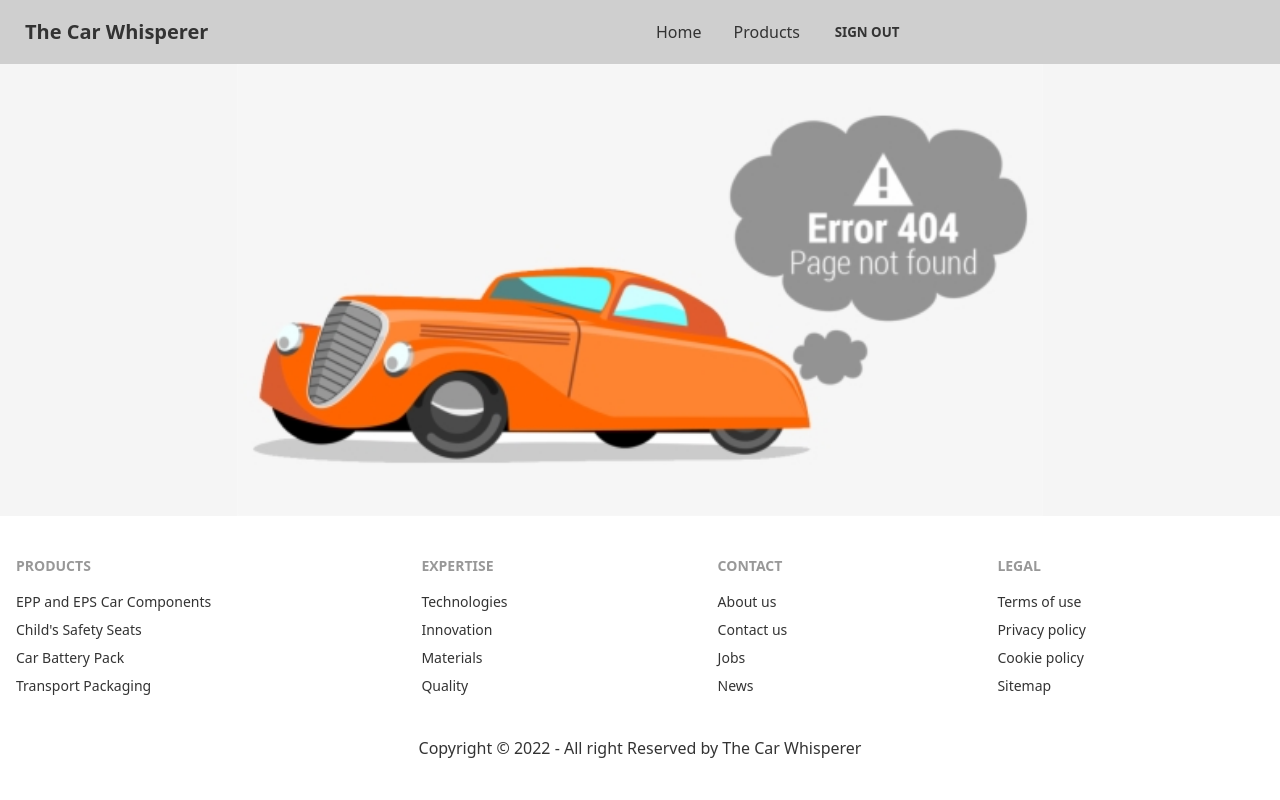
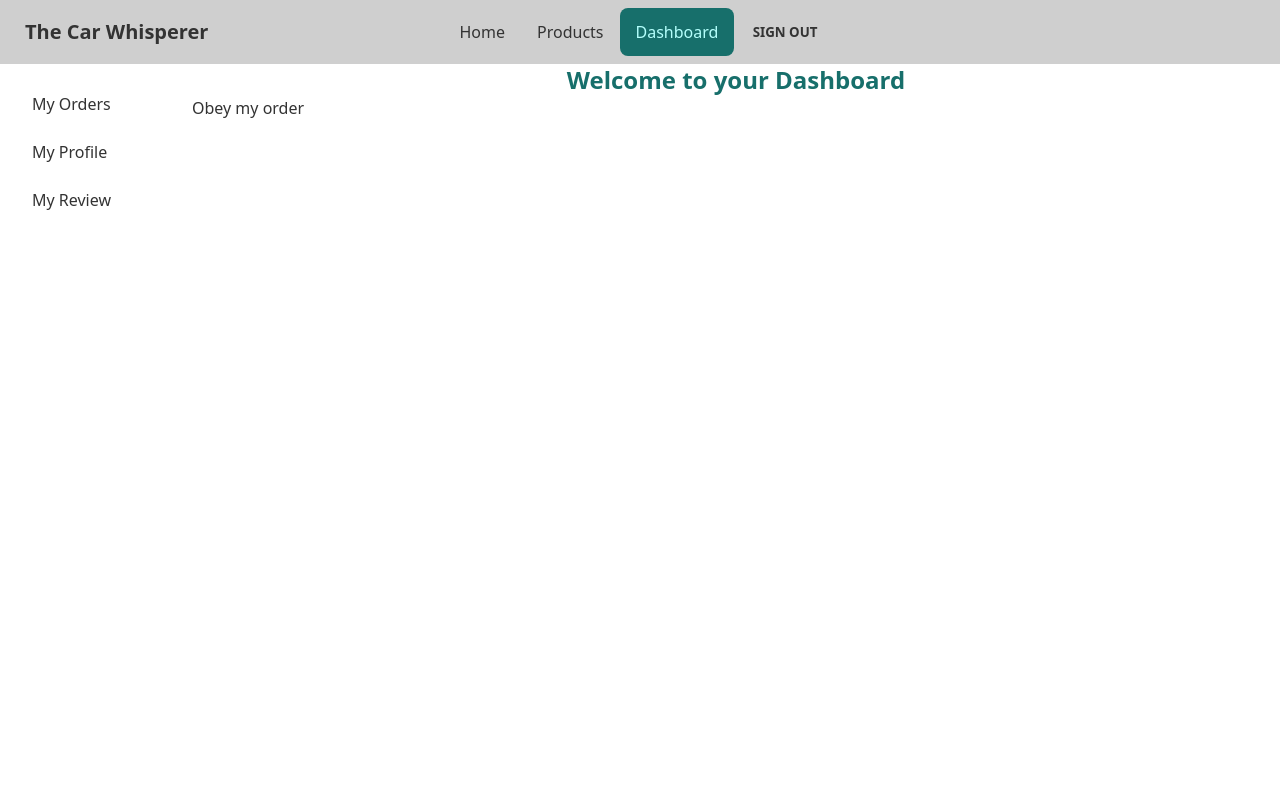
Before and after one commit to anikjoyy/manufacturer-website-client-side, a React (Create React App) app: page /dashboard in a window 1280 px wide. Shown: the top 800 px of the page. Built offline with nearby package versions, Linux system fonts and the light colour scheme; no server answers; sample sign-in values are in the browser's storage.

Commit message:
added dashboard section

```diff
--- a/src/App.js
+++ b/src/App.js
@@ -1,5 +1,9 @@
 import { Route, Routes } from 'react-router-dom';
 import './App.css';
+import AddReview from './Pages/Dashboard/AddReview';
+import Dashboard from './Pages/Dashboard/Dashboard';
+import MyOrders from './Pages/Dashboard/MyOrders';
+import MyProfile from './Pages/Dashboard/MyProfile';
 import AllProduct from './Pages/Home/AllProduct';
 import Home from './Pages/Home/Home';
 import ProductDetails from './Pages/Home/ProductDetails';
@@ -28,6 +32,18 @@
             </RequireAuth>
           }
         ></Route>
+        <Route
+          path='dashboard'
+          element={
+            <RequireAuth>
+              <Dashboard></Dashboard>
+            </RequireAuth>
+          }
+        >
+          <Route index element={<MyOrders></MyOrders>}></Route>
+          <Route path='profile' element={<MyProfile></MyProfile>}></Route>
+          <Route path='review' element={<AddReview></AddReview>}></Route>
+        </Route>
 
         <Route path='*' element={<NotFound></NotFound>}></Route>
       </Routes>
--- /dev/null
+++ b/src/Pages/Dashboard/AddReview.js
@@ -0,0 +1,11 @@
+import React from 'react';
+
+const AddReview = () => {
+  return (
+    <div>
+      <h2>add a review</h2>
+    </div>
+  );
+};
+
+export default AddReview;
--- /dev/null
+++ b/src/Pages/Dashboard/Dashboard.js
@@ -0,0 +1,33 @@
+import React from 'react';
+import { Link, Outlet } from 'react-router-dom';
+
+const Dashboard = () => {
+  return (
+    <div class='drawer drawer-mobile'>
+      <input id='dashboard-sidebar' type='checkbox' class='drawer-toggle' />
+      <div class='drawer-content'>
+        <h2 className=' text-center text-2xl font-bold text-primary'>
+          Welcome to your Dashboard
+        </h2>
+        <Outlet></Outlet>
+      </div>
+      <div class='drawer-side'>
+        <label for='dashboard-sidebar' class='drawer-overlay'></label>
+        <ul class='menu p-4 overflow-y-auto w-48 bg-base-100 text-base-content'>
+          {/* <!-- Sidebar content here --> */}
+          <li>
+            <Link to='/dashboard'>My Orders</Link>
+          </li>
+          <li>
+            <Link to='/dashboard/profile'>My Profile</Link>
+          </li>
+          <li>
+            <Link to='/dashboard/review'>My Review</Link>
+          </li>
+        </ul>
+      </div>
+    </div>
+  );
+};
+
+export default Dashboard;
--- /dev/null
+++ b/src/Pages/Dashboard/MyOrders.js
@@ -0,0 +1,11 @@
+import React from 'react';
+
+const MyOrders = () => {
+  return (
+    <div>
+      <h2>Obey my order</h2>
+    </div>
+  );
+};
+
+export default MyOrders;
--- /dev/null
+++ b/src/Pages/Dashboard/MyProfile.js
@@ -0,0 +1,11 @@
+import React from 'react';
+
+const MyProfile = () => {
+  return (
+    <div>
+      <h2>my profile</h2>
+    </div>
+  );
+};
+
+export default MyProfile;
--- a/src/Pages/Shared/Navbar.js
+++ b/src/Pages/Shared/Navbar.js
@@ -23,6 +23,13 @@
           Products
         </NavLink>
       </li>
+      {user && (
+        <li>
+          <NavLink to='/dashboard' className='rounded-lg hover:bg-secondary'>
+            Dashboard
+          </NavLink>
+        </li>
+      )}
       <li>
         {user ? (
           <button className='btn btn-ghost' onClick={logout}>
@@ -68,6 +75,28 @@
       <div className='navbar-center hidden lg:flex'>
         <ul className='menu menu-horizontal p-0'>{navItem}</ul>
       </div>
+      <div className='navbar-end'>
+        <label
+          tabIndex='1'
+          for='dashboard-sidebar'
+          className='btn btn-ghost lg:hidden'
+        >
+          <svg
+            xmlns='http://www.w3.org/2000/svg'
+            className='h-5 w-5'
+            fill='none'
+            viewBox='0 0 24 24'
+            stroke='currentColor'
+          >
+            <path
+              strokeLinecap='round'
+              strokeLinejoin='round'
+              strokeWidth='2'
+              d='M4 6h16M4 12h8m-8 6h16'
+            />
+          </svg>
+        </label>
+      </div>
     </div>
   );
 };
```
